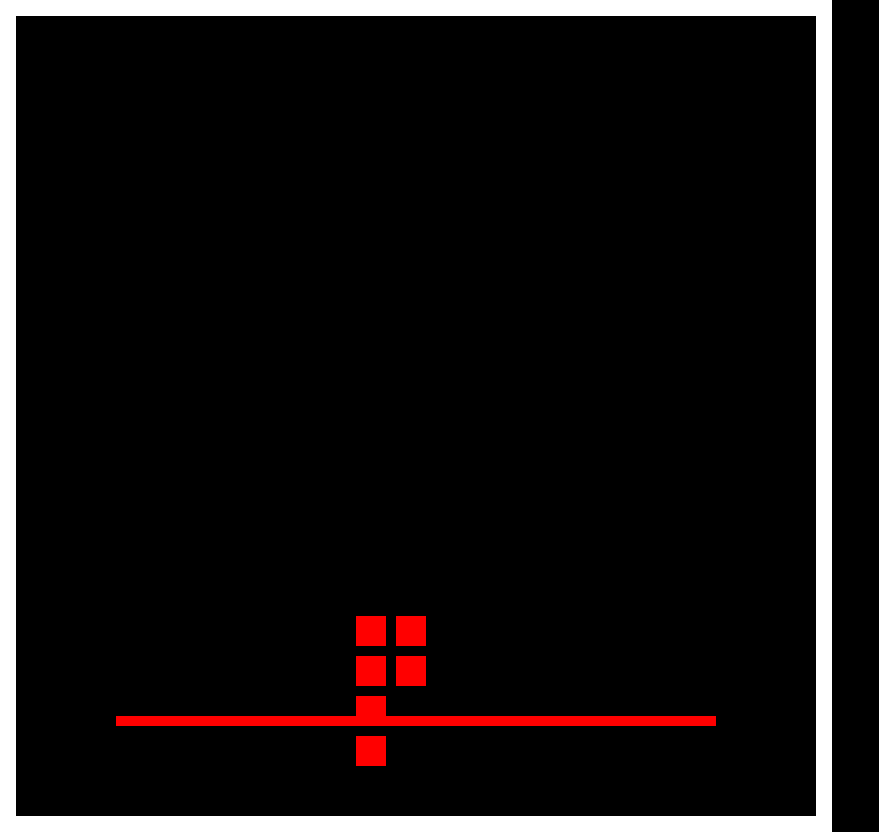
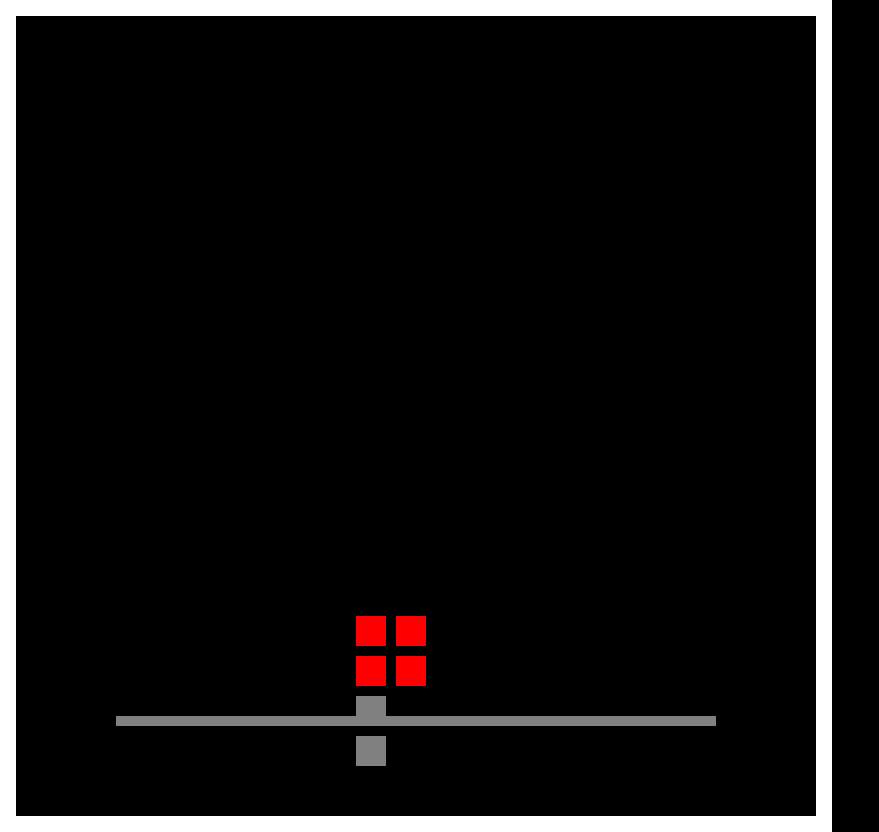
Before and after one commit to edrcosta/spell-engine-v1, a website: page index.html in a window 1280 px wide. Shown: the whole page, without its empty margins (0-879 px from the left). Drawn offline with Linux system fonts and the light colour scheme.

Commit message:
add some colors

```diff
--- a/src/rawsprites.js
+++ b/src/rawsprites.js
@@ -11,7 +11,7 @@ rawSprites.weirdPeace = [
     [0, 0, 0, 0, 1, 1, 1, 0, 1, 1, 1],
 ];
 
-rawSprites.weirdPeaceColors = ['transparent', 'red'];
+rawSprites.weirdPeaceColors = ['transparent', 'blue'];
 
 // Bar
 rawSprites.t = [
@@ -24,7 +24,7 @@ rawSprites.t = [
     [1, 1, 1, 0, 1, 1, 1, 0, 1, 1, 1],
 ];
 
-rawSprites.tColors = ['transparent', 'red'];
+rawSprites.tColors = ['transparent', 'green'];
 
 // Bar
 rawSprites.l = [
@@ -41,7 +41,7 @@ rawSprites.l = [
     [1, 1, 1, 0, 1, 1, 1],
 ];
 
-rawSprites.lColors = ['transparent', 'red'];
+rawSprites.lColors = ['transparent', 'yellow'];
 
 
 // Bar
@@ -63,7 +63,7 @@ rawSprites.bar = [
     [1, 1, 1 ],
 ];
 
-rawSprites.barColors = ['transparent', 'red'];
+rawSprites.barColors = ['transparent', 'grey'];
 
 // Cube
 rawSprites.cube = [
```
Also changed, not shown: index.html (+0 -2 lines).
